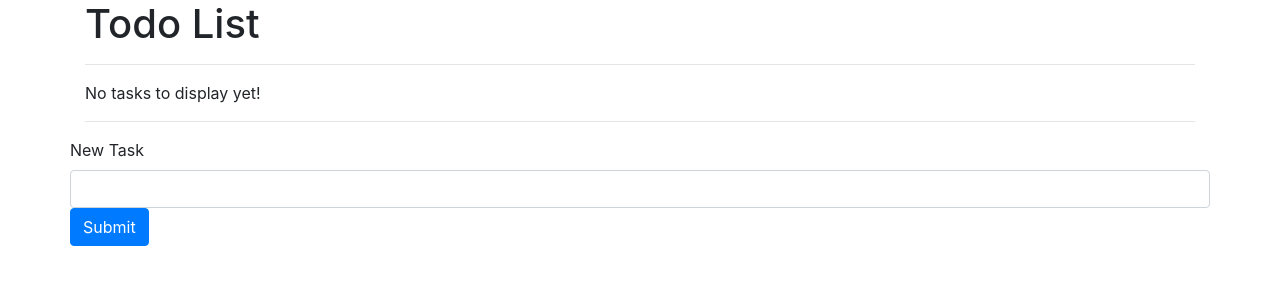
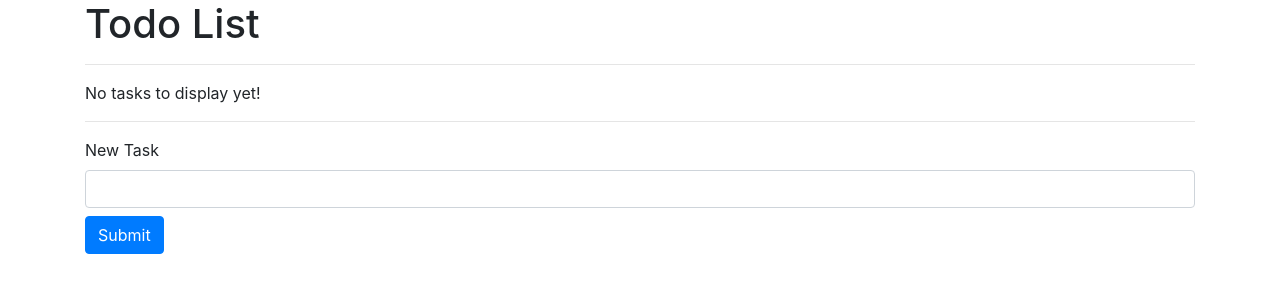
Before and after one commit to ehwus/angular-todo-list, an Angular app: page / in a window 1280 px wide. Shown: the top 300 px of the page. Built offline with nearby package versions, Linux system fonts and the light colour scheme.

Commit message:
minor styling changes

```diff
--- a/src/app/todo-list/new-item/new-item.component.html
+++ b/src/app/todo-list/new-item/new-item.component.html
@@ -1,5 +1,4 @@
 <form>
-  <div class="row">
   <label for="new-task">New Task</label>
   <input
     type="text"
@@ -7,6 +6,7 @@
     name="new-task"
     [(ngModel)]="newTask"
   />
-    <button class="btn btn-primary" (click)="onNewTaskClick()">Submit</button>
-  </div>
+  <button class="btn btn-primary mt-2" (click)="onNewTaskClick()">
+    Submit
+  </button>
 </form>
```
Lines whose indentation alone changed are shown as unchanged.
